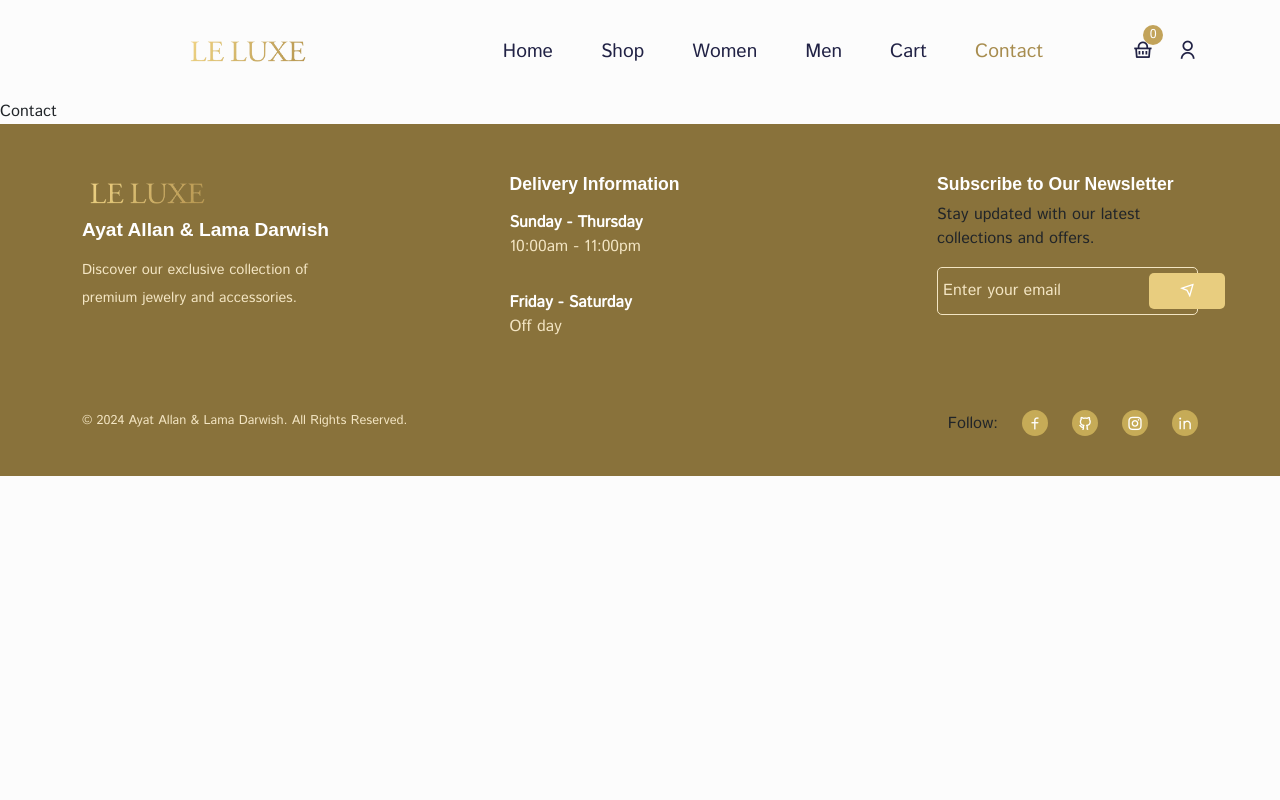
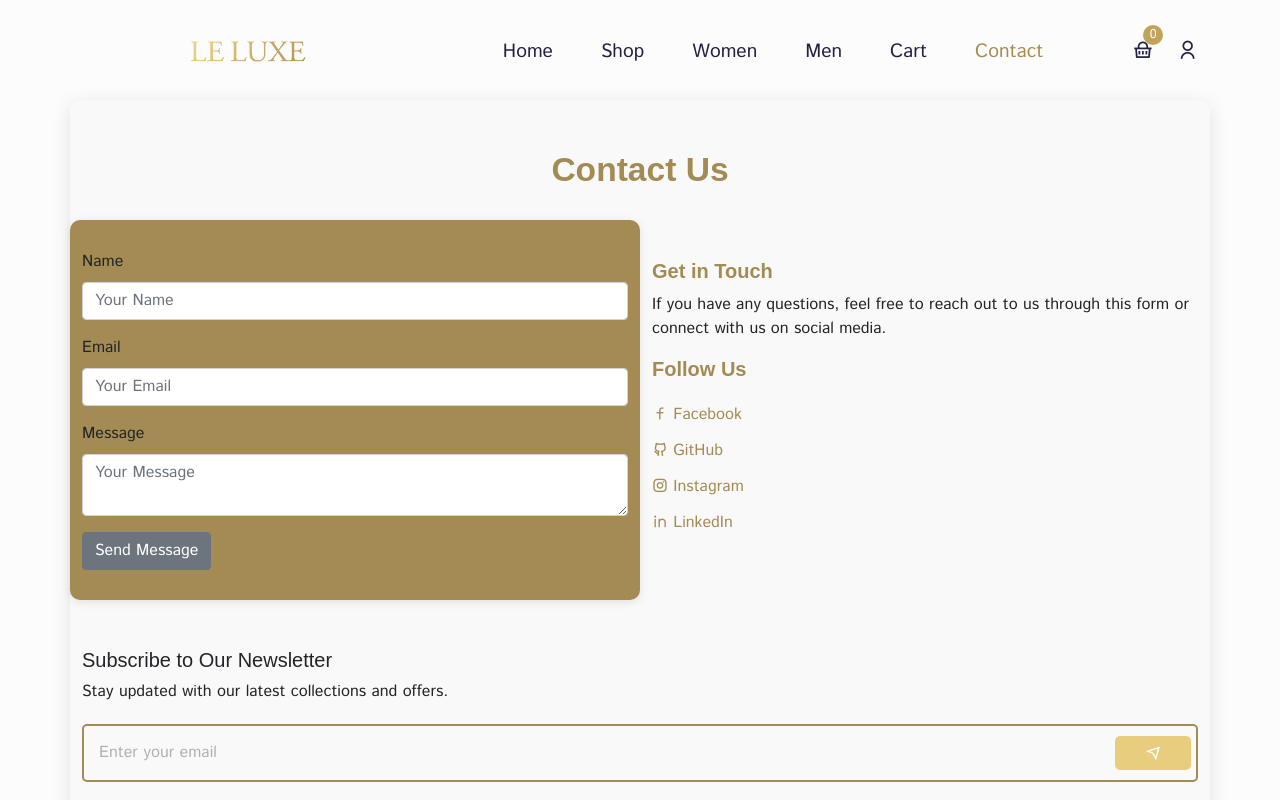
Before and after one commit to lamadarawsheh/Leluxe-mimic, a React (Create React App) app: page /contact in a window 1280 px wide. Shown: the top 800 px of the page. Built offline with nearby package versions, Linux system fonts and the light colour scheme; a web font is replaced by a local one.

Commit message:
feat:build contact-us page

```diff
--- a/src/components/Footer/Footer.jsx
+++ b/src/components/Footer/Footer.jsx
@@ -33,16 +33,7 @@ const Footer = () => {
             </ListGroup>
           </Col>
 
-          <Col lg="3" md="4" sm="6">
-            <h5 className="footer__title">Subscribe to Our Newsletter</h5>
-            <p>Stay updated with our latest collections and offers.</p>
-            <div className="newsletter">
-              <input type="email" placeholder="Enter your email" />
-              <span>
-                <i className="ri-send-plane-line"></i>
-              </span>
-            </div>
-          </Col>
+
         </Row>
 
         <Row className="mt-5">
@@ -53,7 +44,7 @@ const Footer = () => {
           </Col>
           <Col lg="6" md="6">
             <div className="social__links d-flex align-items-center gap-4 justify-content-end">
-              <p className="m-0">Follow: </p>
+              <p className="m-0 follow">Follow: </p>
               <span>
                 <Link to="https://www.facebook.com/yourprofile">
                   <i className="ri-facebook-line"></i>
--- a/src/pages/Contact.jsx
+++ b/src/pages/Contact.jsx
@@ -1,7 +1,73 @@
 import React from "react";
+import { Container, Row, Col, Form, FormGroup, Label, Input, Button } from "reactstrap";
+import "../styles/contact-us.css";
 
 const Contact = () => {
-  return <div>Contact</div>;
+  return (
+    <Container className="contact-container">
+      <h2 className="contact-title">Contact Us</h2>
+      <Row>
+        <Col lg="6" md="12" className="contact-form-col">
+          <Form className="contact-form">
+            <FormGroup>
+              <Label for="name">Name</Label>
+              <Input type="text" name="name" id="name" placeholder="Your Name" required />
+            </FormGroup>
+            <FormGroup>
+              <Label for="email">Email</Label>
+              <Input type="email" name="email" id="email" placeholder="Your Email" required />
+            </FormGroup>
+            <FormGroup>
+              <Label for="message">Message</Label>
+              <Input type="textarea" name="message" id="message" placeholder="Your Message" required />
+            </FormGroup>
+            <Button className="submit-btn">Send Message</Button>
+          </Form>
+        </Col>
+
+        <Col lg="6" md="12" className="contact-info-col">
+          <h5 className="contact-info-title">Get in Touch</h5>
+          <p>If you have any questions, feel free to reach out to us through this form or connect with us on social media.</p>
+          <h5 className="contact-info-title">Follow Us</h5>
+          <ul className="contact-social-links">
+            <li>
+              <a href="https://www.facebook.com/yourprofile">
+                <i className="ri-facebook-line"></i> Facebook
+              </a>
+            </li>
+            <li>
+              <a href="https://github.com/ayatallan">
+                <i className="ri-github-line"></i> GitHub
+              </a>
+            </li>
+            <li>
+              <a href="https://www.instagram.com/yourprofile">
+                <i className="ri-instagram-line"></i> Instagram
+              </a>
+            </li>
+            <li>
+              <a href="https://www.linkedin.com/in/yourprofile/">
+                <i className="ri-linkedin-line"></i> LinkedIn
+              </a>
+            </li>
+          </ul>
+        </Col>
+      </Row>
+
+      <Row className="mt-5">
+        <Col lg="12">
+          <h5 className="newsletter-title">Subscribe to Our Newsletter</h5>
+          <p>Stay updated with our latest collections and offers.</p>
+          <div className="newsletter">
+            <Input type="email" placeholder="Enter your email" />
+            <span className="newsletter-btn">
+              <i className="ri-send-plane-line"></i>
+            </span>
+          </div>
+        </Col>
+      </Row>
+    </Container>
+  );
 };
 
 export default Contact;
--- /dev/null
+++ b/src/styles/contact-us.css
@@ -0,0 +1,135 @@
+.contact-container {
+    padding: 50px 20px;
+    background-color: #f9f9f9;
+    border-radius: 10px;
+    box-shadow: 0 4px 20px rgba(0, 0, 0, 0.1);
+  }
+
+  .contact-title {
+    text-align: center;
+    margin-bottom: 30px;
+    font-weight: 600;
+    color: #a38b53;
+  }
+
+  .contact-form-col {
+    background: #a38b53;
+    padding: 30px;
+    border-radius: 10px;
+    box-shadow: 0 2px 10px rgba(0, 0, 0, 0.1);
+  }
+
+  .contact-info-col {
+    display: flex;
+    flex-direction: column;
+    justify-content: center;
+    align-items: flex-start;
+    padding-left: 30px;
+  }
+
+  .contact-info-title {
+    font-weight: 600;
+    color: #a38b53;
+    margin-bottom: 10px;
+  }
+
+  .contact-social-links {
+    list-style: none;
+    padding: 0;
+  }
+
+  .contact-social-links li {
+    margin: 10px 0;
+  }
+
+  .contact-social-links a {
+    color: #a38b53;
+    text-decoration: none;
+    transition: color 0.3s;
+  }
+
+  .contact-social-links a:hover {
+    color: #a38b53;
+    text-shadow: 1px 1px 1px #a38b53;
+  }
+
+  .newsletter {
+    display: flex;
+    justify-content: space-between;
+    align-items: center;
+    margin-top: 20px;
+    border: 2px solid #a38b53;
+    border-radius: 5px;
+    overflow: hidden;
+  }
+
+  .newsletter input {
+    border: none;
+    padding: 10px;
+    font-size: 1rem;
+    outline: none;
+  }
+
+  .newsletter-btn {
+    background: #df2020;
+    padding: 10px 15px;
+    border-radius: 0 5px 5px 0;
+    cursor: pointer;
+    display: flex;
+    align-items: center;
+  }
+
+  .newsletter-btn i {
+    color: #fff; /* Icon color */
+  }
+
+  .newsletter input::placeholder {
+    color: #b0b0b0; /* Placeholder color */
+  }
+
+  .submit-btn {
+    color: #fff;
+    border: none;
+    padding: 10px 20px;
+    border-radius: 5px;
+    transition: background-color 0.3s;
+  }
+
+
+  /* Media Queries for Responsiveness */
+  @media (max-width: 768px) {
+    .contact-form-col,
+    .contact-info-col {
+      padding: 20px;
+    }
+
+    .contact-info-col {
+      align-items: center;
+      padding-left: 0;
+      text-align: center;
+    }
+
+    .newsletter {
+      flex-direction: column;
+    }
+
+    .newsletter input {
+      width: 100%;
+      margin-bottom: 10px;
+    }
+
+    .newsletter-btn {
+      width: 100%;
+      border-radius: 5px;
+    }
+  }
+
+  @media (max-width: 576px) {
+    .contact-title {
+      font-size: 1.8rem;
+    }
+
+    .submit-btn {
+      width: 100%;
+    }
+  }
--- a/src/styles/footer.css
+++ b/src/styles/footer.css
@@ -1,7 +1,8 @@
 .footer {
   padding-top: 50px;
   padding-bottom: 30px;
-  background: #89723b; /* Main footer background color */
+  background: #89723b;
+  /* Main footer background color */
 }
 
 .footer__logo img {
@@ -11,14 +12,17 @@
 
 .footer__logo h5 {
   font-weight: 600;
-  font-size: 1.2rem; /* Slightly larger font for the name */
+  font-size: 1.2rem;
+  /* Slightly larger font for the name */
   margin-bottom: 15px;
-  color: #fff; /* White for contrast */
+  color: #fff;
+  /* White for contrast */
 }
 
 .footer__logo p {
   font-size: 0.9rem;
-  color: #f3e5c3; /* Light color for description */
+  color: #f3e5c3;
+  /* Light color for description */
   line-height: 28px;
 }
 
@@ -29,22 +33,26 @@
 .delivery__time-item span {
   font-weight: 600;
   font-size: 1rem;
-  color: #fff; /* White for contrast */
+  color: #fff;
+  /* White for contrast */
 }
 
 .delivery__time-item p {
-  color: #f3e5c3; /* Light color for description */
+  color: #f3e5c3;
+  /* Light color for description */
 }
 
 .footer__title {
   font-size: 1.1rem;
-  color: #fff; /* White for titles */
+  color: #fff;
+  /* White for titles */
   font-weight: 600;
 }
 
 .newsletter {
   padding: 5px;
-  border: 1px solid #f3e5c3; /* Light border */
+  border: 1px solid #f3e5c3;
+  /* Light border */
   border-radius: 5px;
   display: flex;
   justify-content: space-between;
@@ -56,7 +64,8 @@
   background: transparent;
   border: none;
   outline: none;
-  color: #fff; /* White text for input */
+  color: #fff;
+  /* White text for input */
 }
 
 .newsletter input:focus {
@@ -64,29 +73,41 @@
 }
 
 .newsletter span {
-  background: #e8cd7f; /* Accent color for send button */
+  background: #e8cd7f;
+  /* Accent color for send button */
   padding: 5px 30px;
   border-radius: 5px;
 }
 
 .newsletter span i {
-  color: #fff; /* White icon */
+  color: #fff;
+  /* White icon */
 }
 
 .newsletter input::placeholder {
-  color: #f3e5c3; /* Light placeholder color */
+  color: #f3e5c3;
+  /* Light placeholder color */
 }
 
 .social__links span i {
   padding: 5px;
-  background: #c6ab57; /* Accent color for social icons */
-  color: #fff; /* White icon color */
+  background: #c6ab57;
+  /* Accent color for social icons */
+  color: #fff;
+  /* White icon color */
   border-radius: 50%;
 }
 
 .copyright__text {
   font-size: 0.8rem;
-  color: #f3e5c3; /* Light color for copyright text */
+  color: #f3e5c3;
+  /* Light color for copyright text */
+}
+
+.follow {
+  color: #f3e5c3;
+  /* Light color for copyright text */
+
 }
 
 /* Media Queries */
@@ -95,6 +116,7 @@
     padding: 7px;
     font-size: 0.7rem;
   }
+
   .newsletter span {
     padding: 4px 20px;
     font-size: 0.7rem;
```
